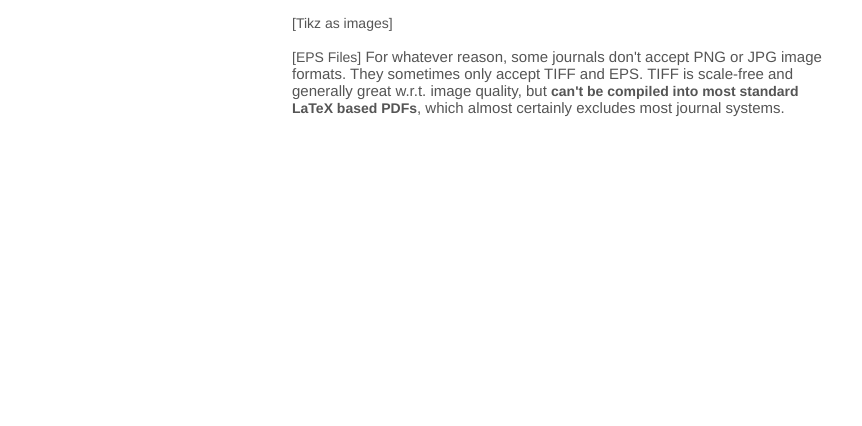
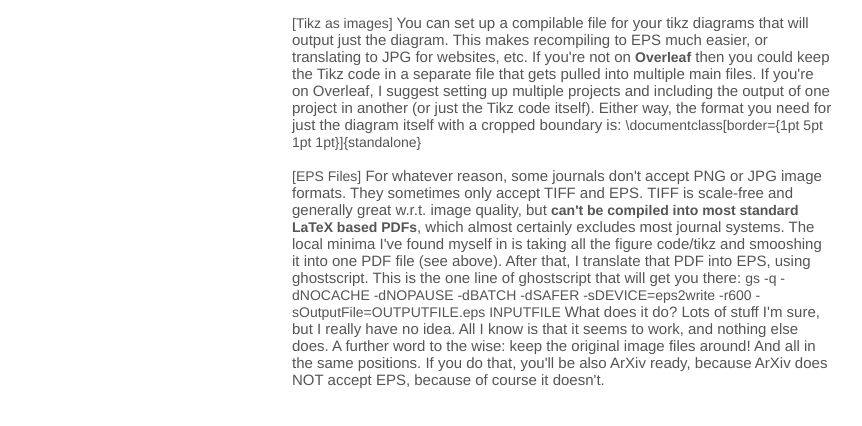
Before and after one commit to dcmoyer/dcmoyer.github.io, a plain HTML site: page selfhosted/latex-for-journals.html in a window 1280 px wide. Shown: the part 164-590 px from the top of the page, without its empty margins (208-1070 px from the left). Drawn offline with nearby package versions, Linux system fonts and the light colour scheme; some packages are replaced by stand-ins of ours.

Commit message:
[add] latex for journals stuff

```diff
--- a/selfhosted/latex-for-journals.html
+++ b/selfhosted/latex-for-journals.html
@@ -57,11 +57,29 @@ publications. This is a collection of my notes on this topic, and is obviously i
 <br />
 
 <b>[Tikz as images]</b>
+You can set up a compilable file for your tikz diagrams that will output just the diagram. This makes recompiling to EPS much easier, or translating to JPG for websites, etc.
+If you're not on <a href=https://www.overleaf.com/>Overleaf</a> then you could keep the Tikz code in a separate file that gets pulled into multiple main files. If you're on
+Overleaf, I suggest setting up multiple projects and including the output of one project in another (or just the Tikz code itself). Either way, the format you need for just the diagram
+itself with a cropped boundary is:
+
+<code>
+\documentclass[border={1pt 5pt 1pt 1pt}]{standalone}
+</code>
+
 <br />
 <br />
 
 
 <b>[EPS Files]</b> For whatever reason, some journals don't accept PNG or JPG image formats. They sometimes only accept TIFF and EPS. TIFF is scale-free and generally great w.r.t. image quality, but <a href="https://tex.stackexchange.com/questions/89989/add-tif-image-to-latex">can't be compiled into most standard LaTeX based PDFs</a>, which almost certainly excludes most journal systems.
+
+The local minima I've found myself in is taking all the figure code/tikz and smooshing it into one PDF file (see above). After that, I translate that PDF into EPS, using ghostscript. This is the one line of ghostscript that will get you there:
+
+<code>
+gs -q -dNOCACHE -dNOPAUSE -dBATCH -dSAFER -sDEVICE=eps2write -r600 -sOutputFile=OUTPUTFILE.eps INPUTFILE
+</code>
+
+What does it do? Lots of stuff I'm sure, but I really have no idea. All I know is that it seems to work, and nothing else does. A further word to the wise: keep the original image files around! And all in the same positions. If you do that, you'll be also ArXiv ready, because ArXiv does NOT accept EPS, because of course it doesn't.
+
 <br />
 <br />
 
```
